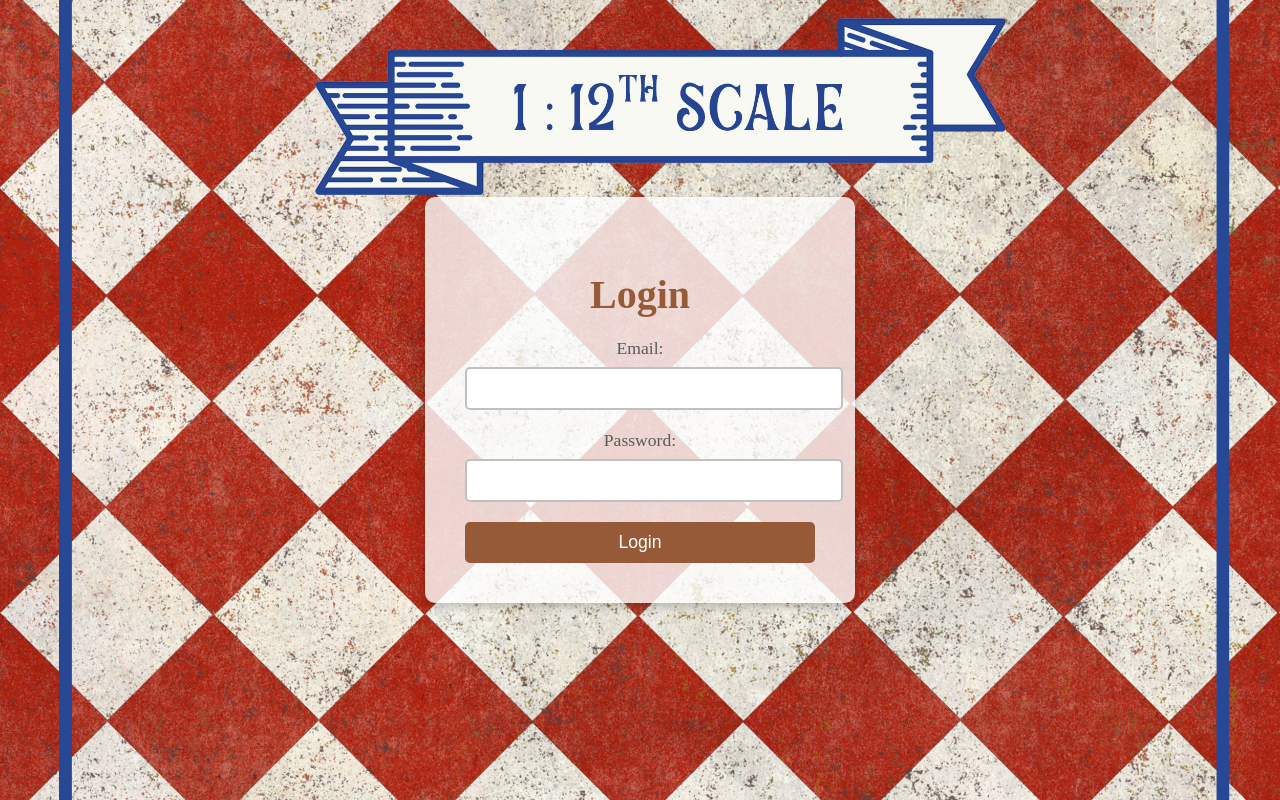
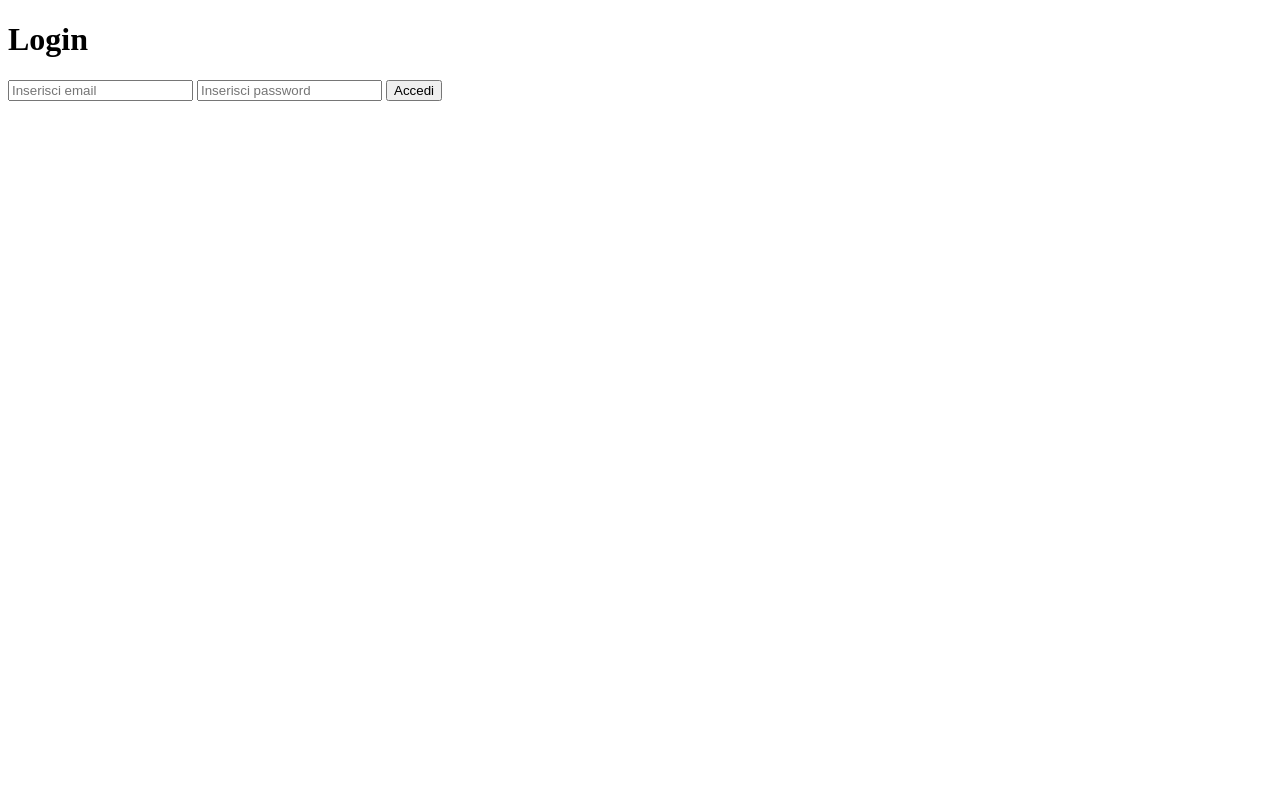
Before and after one commit to damove123/tirocinio_chiese, a Flask app: template templates/login.html in a window 1280 px wide. Run offline with Flask 3, Linux system fonts and the light colour scheme; the template is opened without the code that fills it, so the values that code supplies are empty; some libraries are stand-ins or nearby versions.

Commit message:
login attivato

```diff
--- a/app.py
+++ b/app.py
@@ -5,7 +5,15 @@ import csv
 import data
 import re
 
+
+
 app = Flask(__name__)
+
+@app.route('/login')
+def login():
+    return render_template('login.html')
+
+
 
 dati_reperti = None
 
--- a/templates/login.html
+++ b/templates/login.html
@@ -1,34 +1,48 @@
 <!DOCTYPE html>
-<html lang="it">
 <head>
     <meta charset="UTF-8">
     <meta name="viewport" content="width=device-width, initial-scale=1.0">
     <title>Login</title>
-    <link rel="stylesheet" href="/static/style2.css">
+    <!-- Assicurati di includere le versioni compat con script tag standard -->
+    <script src="https://www.gstatic.com/firebasejs/9.6.1/firebase-app-compat.js"></script>
+    <script src="https://www.gstatic.com/firebasejs/9.6.1/firebase-auth-compat.js"></script>
+    <script>
+        document.addEventListener('DOMContentLoaded', function() {
+            const firebaseConfig = {
+            apiKey: 'AIzaSyC6NAfPU1NV6QJcqL4sg4VJGa9S7nVXP4Q',
+            authDomain: 'cityknowledge.firebaseapp.com',
+            databaseURL: 'https://cityknowledge.firebaseio.com',
+            projectId: 'firebase-cityknowledge',
+            storageBucket: 'firebase-cityknowledge.appspot.com',
+            messagingSenderId: '445655714967',
+            appId: '1:445655714967:web:874499fae4679e61aeadd2',
+        };
+            const app = firebase.initializeApp(firebaseConfig);
+
+            window.loginUser = function() {
+                const email = document.getElementById('email').value;
+                const password = document.getElementById('password').value;
+
+                firebase.auth().signInWithEmailAndPassword(email, password)
+                    .then((userCredential) => {
+                        document.getElementById('error-message').innerHTML = "Login riuscito!";
+                        document.getElementById('error-message').style.color = "green";
+                    })
+                    .catch((error) => {
+                        document.getElementById('error-message').innerHTML = "Errore: " + error.message;
+                        document.getElementById('error-message').style.color = "red";
+                    });
+            };
+        });
+    </script>
 </head>
 <body>
-<div class="login-container">
-    <h2>Login</h2>
-    {% with messages = get_flashed_messages(with_categories=true) %}
-    {% if messages %}
-    {% for category, message in messages %}
-    <div class="alert alert-{{ category }}">
-        {{ message }}
-    </div>
-    {% endfor %}
-    {% endif %}
-    {% endwith %}
-    <form action="{{ url_for('login') }}" method="POST">
-        <div>
-            <label for="email">Email:</label>
-            <input type="email" id="email" name="email" required>
-        </div>
-        <div>
-            <label for="password">Password:</label>
-            <input type="password" id="password" name="password" required>
-        </div>
-        <button type="submit">Login</button>
-    </form>
+<h1>Login</h1>
+<div>
+    <input type="email" id="email" placeholder="Inserisci email">
+    <input type="password" id="password" placeholder="Inserisci password">
+    <button onclick="loginUser()">Accedi</button>
+    <p id="error-message"></p>
 </div>
 </body>
 </html>
```
Also changed, not shown: templates/clickReperto.html (+3 -14 lines).
